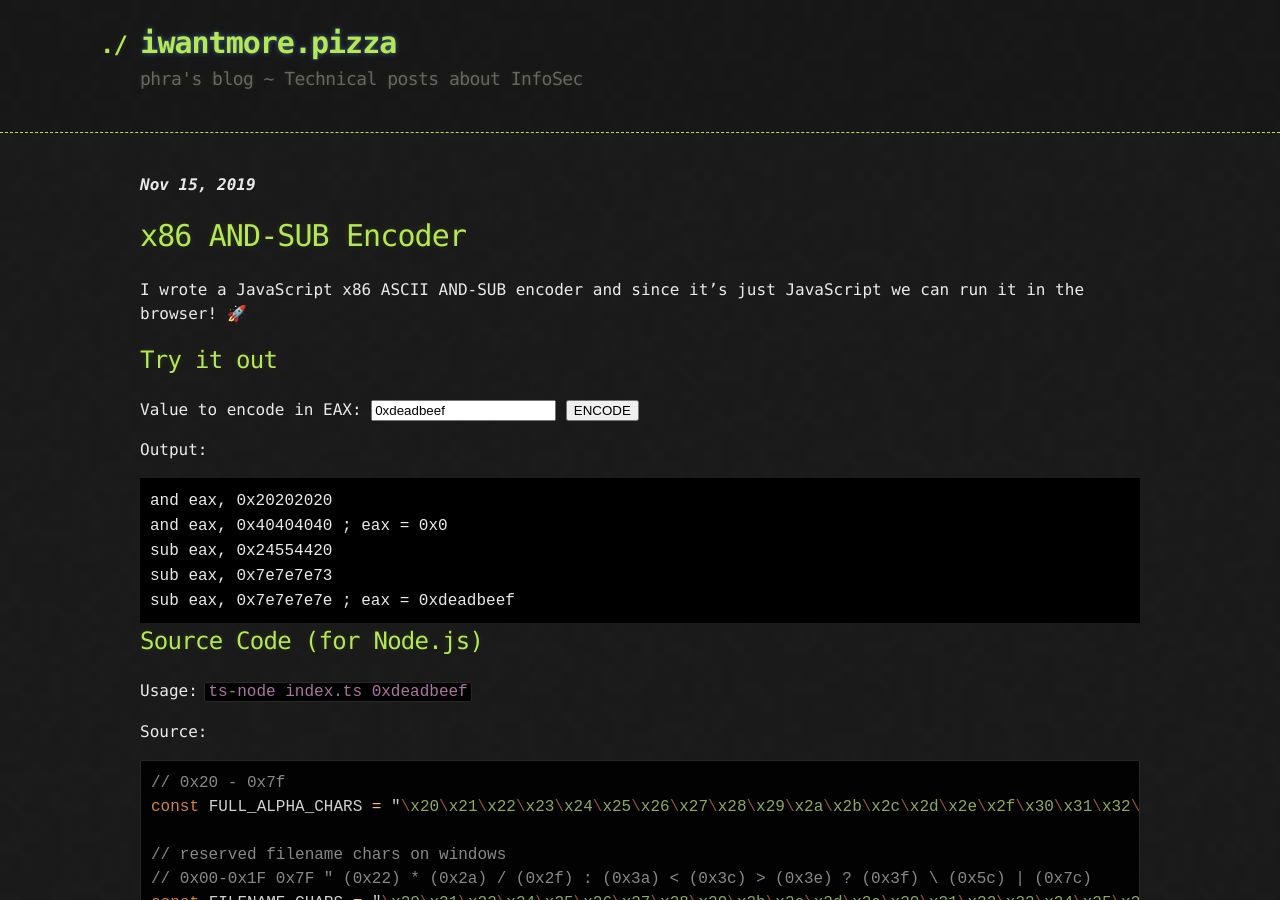
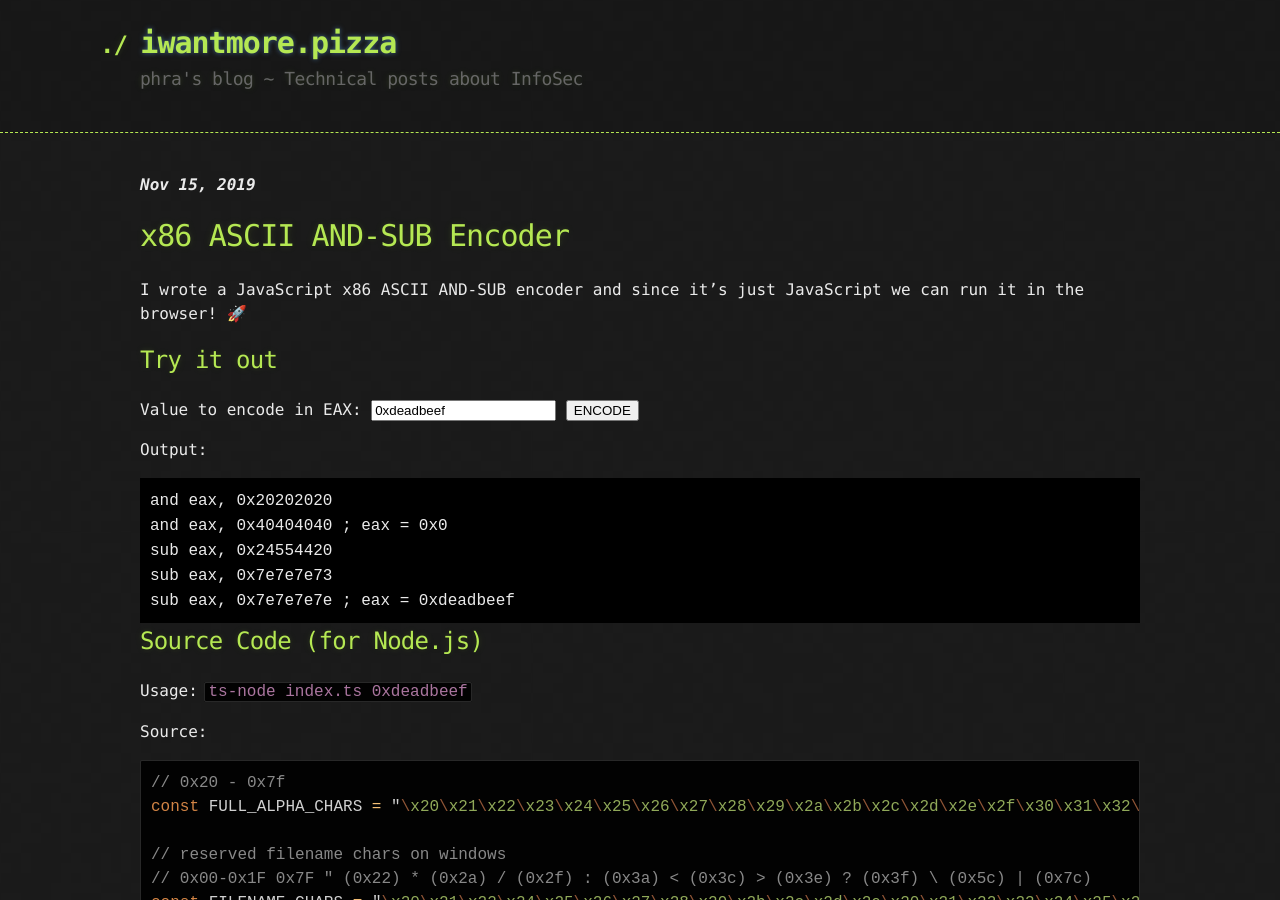
Before and after one commit to phra/phra.github.io, a Jekyll site: the page built from posts/and-sub-encoder.md, in a window 1280 px wide and 900 px high. Built offline with Jekyll 4.4.1, drawn with Linux system fonts in a browser that asks for light colours.

Commit message:
posts: update and-sub encoder

```diff
--- a/posts/and-sub-encoder.md
+++ b/posts/and-sub-encoder.md
@@ -4,7 +4,7 @@ layout: default
 
 _**Nov 15, 2019**_
 
-# x86 AND-SUB Encoder
+# x86 ASCII AND-SUB Encoder
 
 I wrote a JavaScript x86 ASCII AND-SUB encoder and since it's just JavaScript we can run it in the browser! 🚀
 
```
